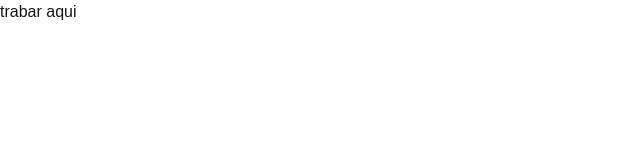
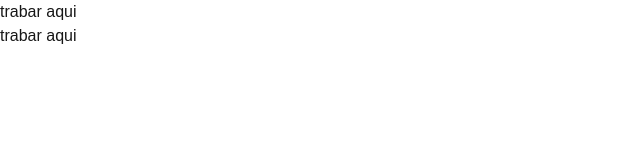
Before and after one commit to erickperejil/Congreso-Universitario-Frontend, a Next.js app: page / in a window 1280 px wide. Shown: the top 160 px of the page, without its empty margins (0-640 px from the left). Built offline with nearby package versions, Linux system fonts and the light colour scheme.

Commit message:
archivos modificados en ponentes

```diff
--- a/src/app/page.tsx
+++ b/src/app/page.tsx
@@ -1,9 +1,11 @@
 import Cronograma from "@/components/cronograma";
+import Ponentes from "@/components/ponentes";
 
 export default function Home() {
   return (
   <div>
     <Cronograma></Cronograma>
+    <Ponentes></Ponentes>
   </div>
   );
 }
--- a/src/components/ponentes.tsx
+++ b/src/components/ponentes.tsx
@@ -0,0 +1,7 @@
+export default function Ponentes() {
+    return (
+    <div>
+      trabar aqui
+    </div>
+    );
+  }
```
Also changed, not shown: package.json (+7 -6 lines), 1 other file (tests, documents, lock files or other folders).
